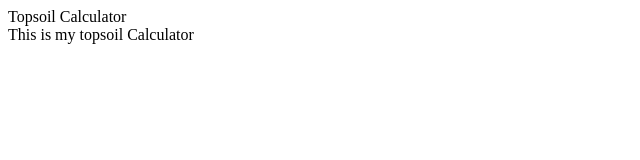
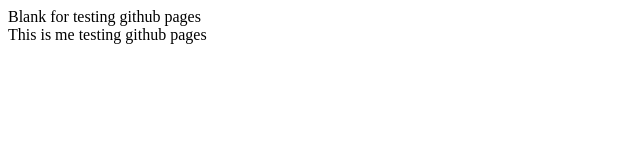
Before and after one commit to dlonestar9000/dlonestar9000.github.io, a plain HTML site: page index.html in a window 1280 px wide. Shown: the whole page, without its empty margins (0-640 px from the left). Drawn offline with Linux system fonts and the light colour scheme.

Commit message:
Update index.html

```diff
--- a/index.html
+++ b/index.html
@@ -1,9 +1,10 @@
 <!DOCTYPE html>
 
 <header>
-Topsoil Calculator
+Blank for testing github pages
 </header>
 
 <body>
-This is my topsoil Calculator
+This is me testing github pages
+
 </body>
```
